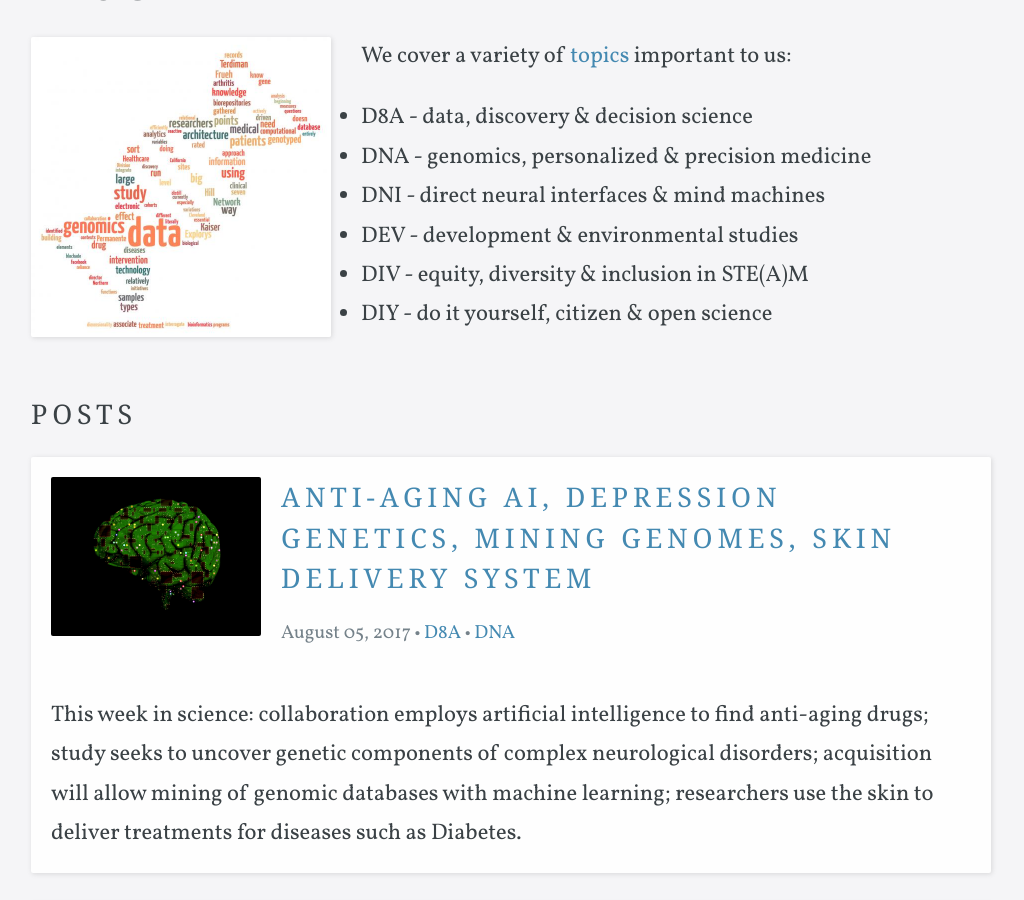
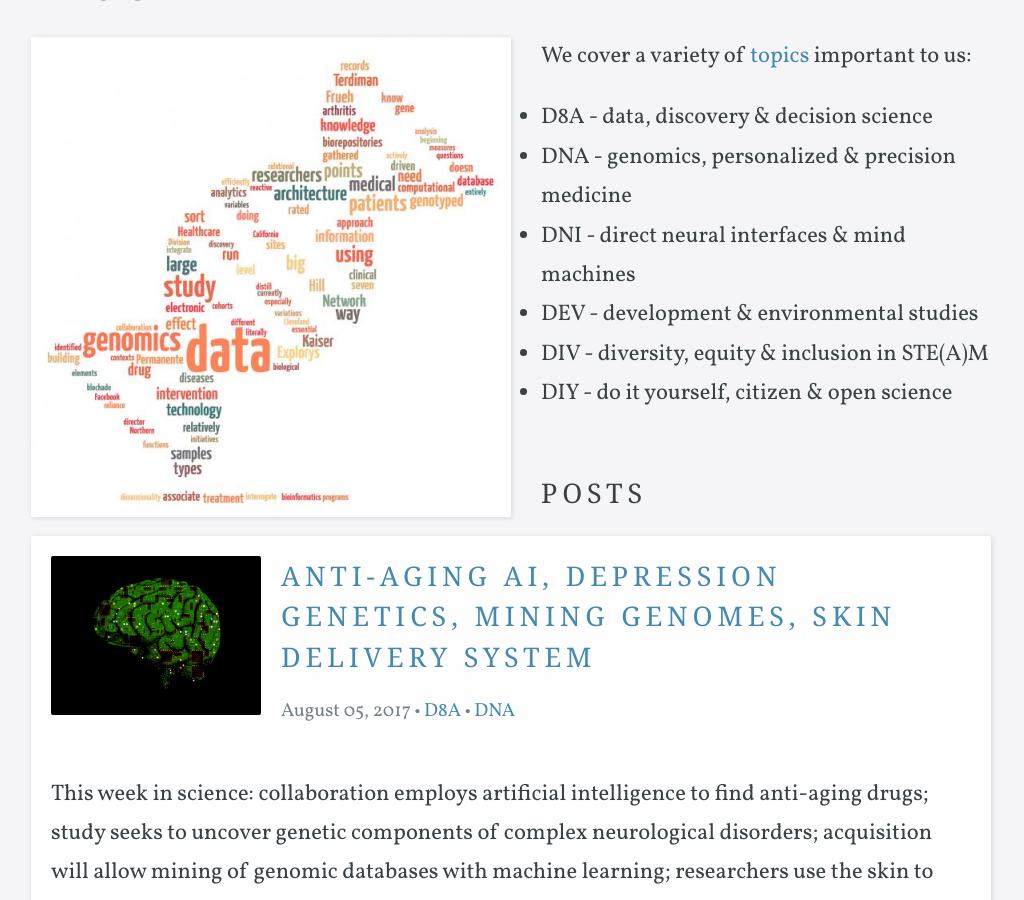
Before and after one commit to bioshack/d8a, a Jekyll site: the page built from blog/index.html, in a window 1280 px wide and 900 px high, scrolled down 540 px. Shown: the whole window, without its empty margins (129-1153 px from the left). Built offline with Jekyll 4.4.1, drawn with Linux system fonts in a browser that asks for light colours; some web fonts are replaced; the list of posts is cut into pages by our own code; comment, search, counter and statistics services are not loaded.

Commit message:
Update tag

```diff
--- a/blog/index.html
+++ b/blog/index.html
@@ -8,7 +8,7 @@ navigation_order: 3
 ---
 
 <div class="editable">
-  <img src="/images/dna.jpg" align="left" style="border-radius:2px; box-shadow:1px 1px 5px 0 rgba(100, 100, 100, 0.2); margin:0px 30px 15px 0px" width="300px">
+  <img src="/images/dna.jpg" align="left" style="border-radius:2px; box-shadow:1px 1px 5px 0 rgba(100, 100, 100, 0.2); margin:0px 30px 15px 0px" width="50%">
 
   <p>We cover a variety of <a href="/blog/tags/">topics</a> important to us:</p>
 
@@ -17,7 +17,7 @@ navigation_order: 3
     <li>DNA - genomics, personalized & precision medicine</li>
     <li>DNI - direct neural interfaces & mind machines</li>
     <li>DEV - development & environmental studies</li>
-    <li>DIV - equity, diversity & inclusion in STE(A)M</li>
+    <li>DIV - diversity, equity & inclusion in STE(A)M</li>
     <li>DIY - do it yourself, citizen & open science</li>
   </ul>
 
```
